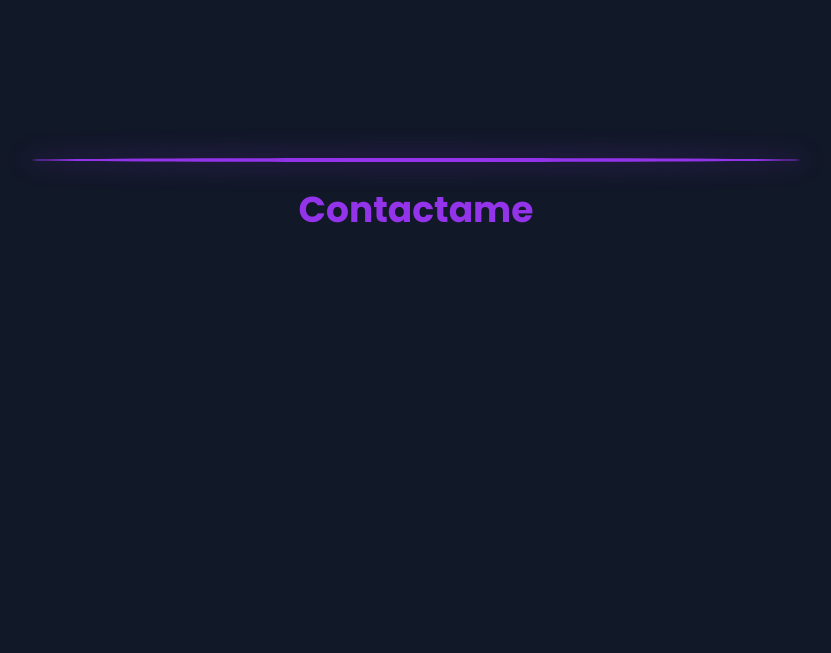
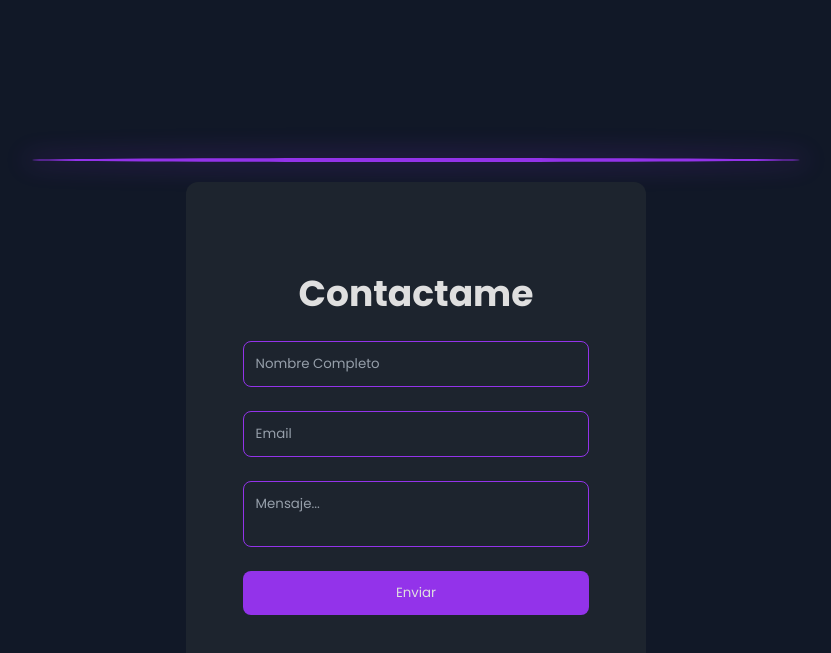
Before and after one commit to astronomyc/briefcase, a plain HTML site: page index.html in a window 1280 px wide. Shown: the part 2142-2795 px from the top of the page, without its empty margins (224-1055 px from the left). Before the commit the page ends 2427 px from the top, so only its background shows below. Drawn offline with nearby package versions, Linux system fonts and the light colour scheme.

Commit message:
Added Contact Form

```diff
--- a/assets/css/style.css
+++ b/assets/css/style.css
@@ -323,12 +323,61 @@ header i:hover {
     margin: 0 20vw 180px;
 }
 
+.contact {
+    margin: 20px 32vw 180px;
+    background-color: #1d242e;
+    padding: 24px;
+    border-radius: 12px;
+}
+
+.contact .container {
+    padding: 60px 0;
+}
+
 .contact h2 {
     display: flex;
-    color: var(--main--color);
+    color: #dfdfdf;
     font-size: 36px;
     justify-content: center;
-    margin-bottom: 48px;
+    margin-bottom: 20px;
+}
+
+.contact form .inputs{
+    display: flex;
+    flex-direction: column;
+    padding: 0 8%;
+    gap: 24px;
+}
+
+.contact form .inputs input, textarea {
+    background: none;
+    border: 1px solid var(--main--color);
+    padding: 12px;
+    border-radius: 8px;
+    color: #dfdfdf;
+    resize: none;
+    transition: all .3s ease;
+}
+
+.contact form .inputs input::placeholder, textarea::placeholder {
+    color: #969faa;
+}
+
+.contact form .inputs input:focus, textarea:focus {
+    color: #fff;
+    outline: none;
+    border-color: #fff;
+}
+
+.contact form .inputs .submit {
+    background-color: var(--main--color);
+    border: none;
+}
+
+.contact form .inputs .submit:hover {
+    background-color: #402264;
+    color: #fff;
+    cursor: pointer;
 }
 
 @media (max-width: 768px) {
@@ -367,7 +416,16 @@ header i:hover {
     .technologies .container i {
         font-size: 32px;
     }
-  }
+
+    .contact {
+        margin: 20px 8vw 180px;
+    }
+
+    .contact form .inputs {
+        padding: 0 2%;
+    }
+
+}
 @media (min-width: 769px) and (max-width: 1100px) {
 
     header {
@@ -388,4 +446,12 @@ header i:hover {
     .proyects .container {
         grid-template-columns: repeat(1, 1fr);
     }
+
+    .contact {
+        margin: 20px 24vw 180px;
+    }
+
+    .contact form .inputs {
+        padding: 0 4%;
+    }
 }
--- a/index.html
+++ b/index.html
@@ -121,7 +121,21 @@
     </div>
     <div class="separator"></div>
     <div class="contact">
-        <h2>Contactame</h2>
+        <form action="https://formsubmit.co/devastronomyc@outlook.com" method="POST">
+            <div class="container">
+                <h2>Contactame</h2>
+                <div class="inputs">
+                    <input type="text" name="name" placeholder="Nombre Completo" required>
+                    <input type="email" name="email" placeholder="Email" required>
+                    <textarea name="message" id="message" placeholder="Mensaje..." required></textarea>
+                    <input type="submit" value="Enviar" class="submit">
+
+                    <input type="hidden" name="_next" value="https://astronomyc.dev">
+                    <input type="hidden" name="_captcha" value="false">
+                    <input type="hidden" name="_template" value="box">
+                </div>
+            </div>
+        </form>
     </div>
 </body>
 </html>
```
